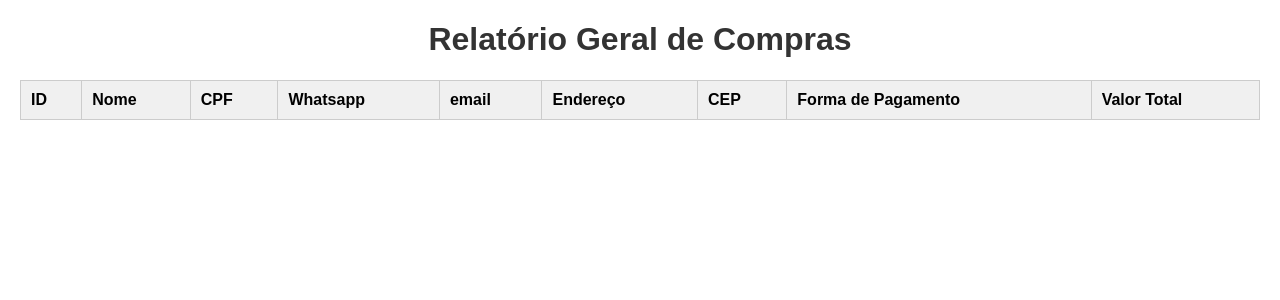
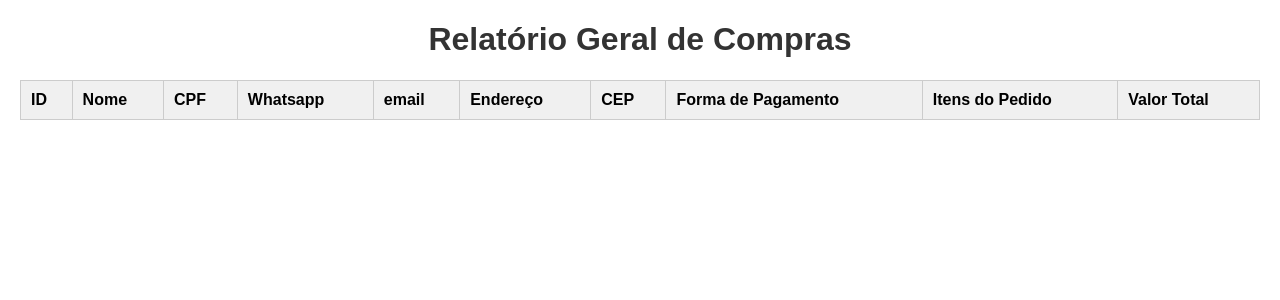
Before and after one commit to cezaradts/alfa-drones-flask, a Flask app: page /relatorio-compras in a window 1280 px wide. Shown: the top 300 px of the page. Run offline with Flask 3, Linux system fonts and the light colour scheme; lists and menus that the app fills with data are empty.

Commit message:
Update relatorio_todas_compras.html

```diff
--- a/templates/relatorio_todas_compras.html
+++ b/templates/relatorio_todas_compras.html
@@ -25,6 +25,7 @@
         <th>Endereço</th>
         <th>CEP</th>
         <th>Forma de Pagamento</th>
+        <th>Itens do Pedido</th>
         <th>Valor Total</th>
       </tr>
     </thead>
@@ -39,6 +40,7 @@
         <td>{{ compra.endereco }}</td>
         <td>{{ compra.cep }}</td>
         <td>{{ compra.forma_pagamento }}</td>
+         <td>{{ compra.itens }}</td>
         <td>R$ {{ '%.2f' % compra.valor_total }}</td>
       </tr>
       {% endfor %}
```
